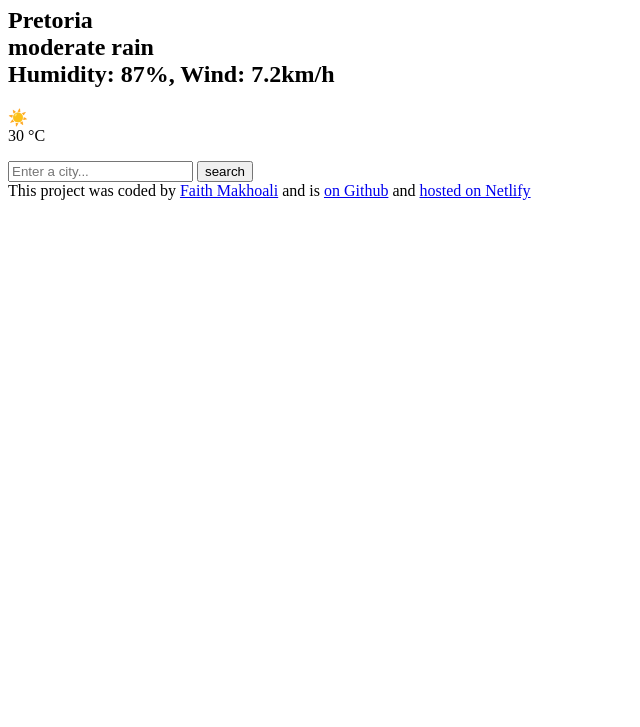
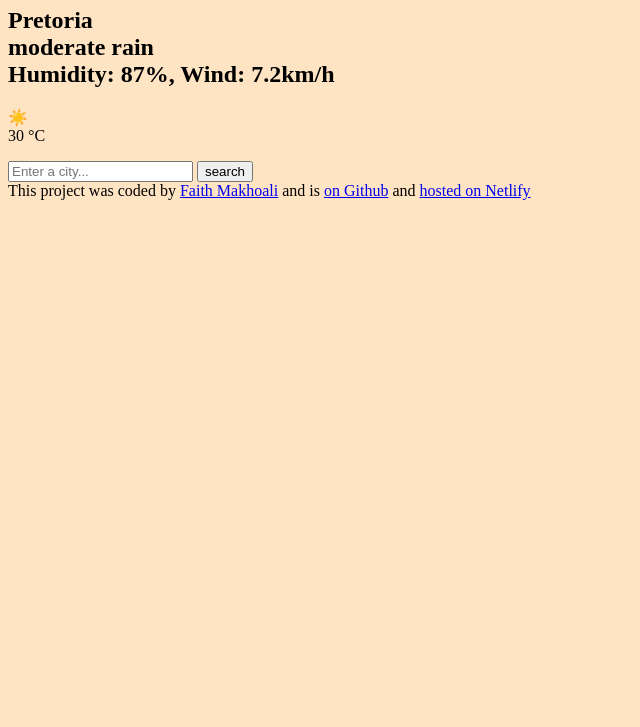
Before and after one commit to keketsomakhoali/My-Vanilla-weather-app, a plain HTML site: page index.HTML in a window 1280 px wide. Shown: the part 73-800 px from the top of the page, without its empty margins (0-640 px from the left). Drawn offline with Linux system fonts and the light colour scheme.

Commit message:
Added CSS for my body

```diff
--- a/index.HTML
+++ b/index.HTML
@@ -3,6 +3,7 @@
   <head>
     <meta charset="UTF-8" />
     <meta name="viewport" content="width=device-width, initial-scale=1.0" />
+    <link rel="stylesheet" href="src/style.css" />
     <title>My Vanilla weather app</title>
   </head>
   <body>
@@ -25,6 +26,7 @@
         </div>
       </div>
     </main>
+    <header>
       <form id="search-form">
         <input
           type="search"
@@ -35,6 +37,7 @@
         />
         <input type="submit" value="search" class="search-button" />
       </form>
+    </header>
     <footer>
       This project was coded by
       <a
@@ -54,4 +57,5 @@
       >
     </footer>
   </body>
+  <script src="src/index.js"></script>
 </html>
--- a/src/style.css
+++ b/src/style.css
@@ -0,0 +1,3 @@
+body {
+  background: bisque;
+}
```
Lines whose indentation alone changed are shown as unchanged.
